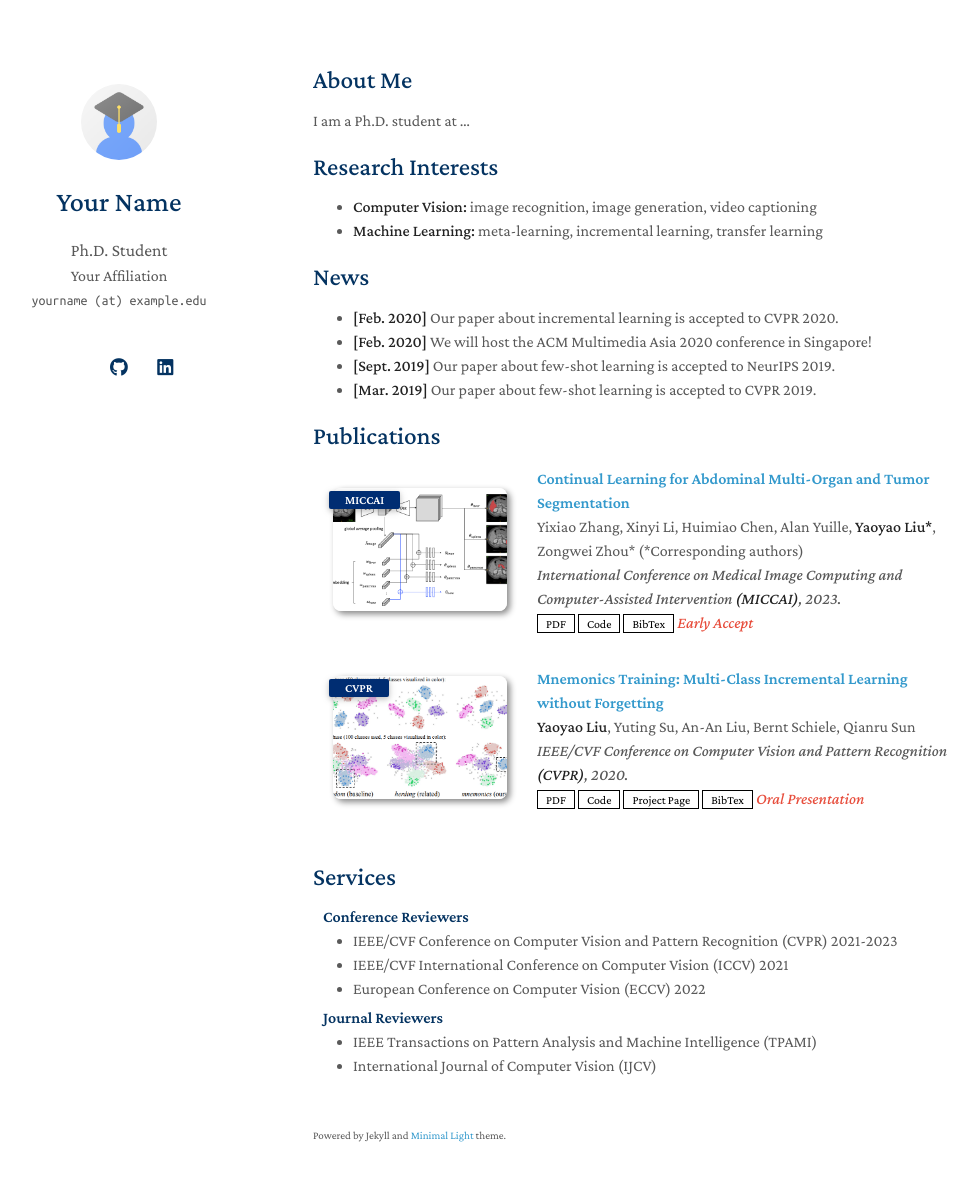
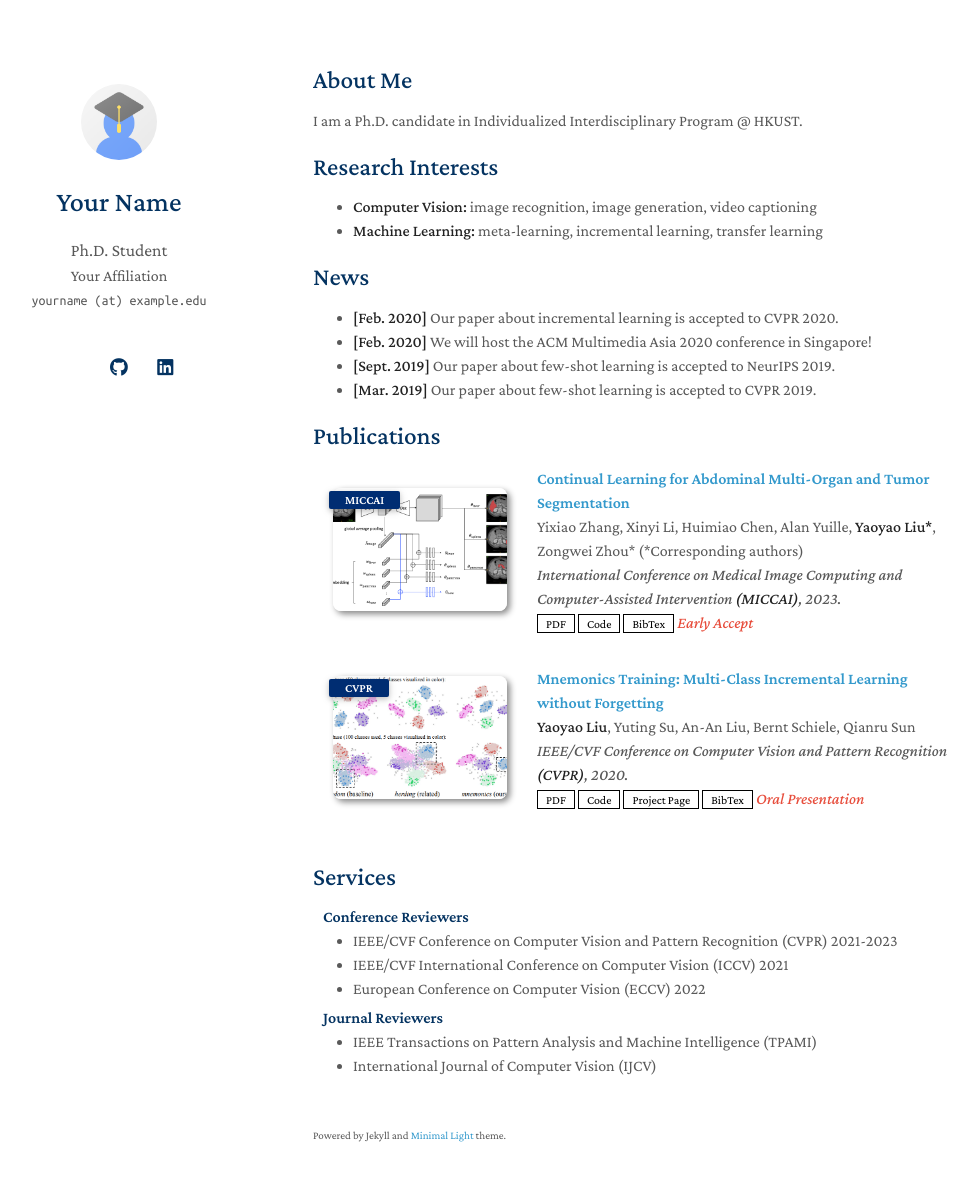
Before and after one commit to allenh16/allenh16.github.io, a Jekyll site: the page built from index.md, in a window 1280 px wide and 1216 px high. Shown: the top 1181 px of the window, without its empty margins (157-1135 px from the left). Built offline with Jekyll 4.4.1, drawn with Linux system fonts in a browser that asks for light colours; a style sheet for code colours, icons or effects is not loaded; our own code applies the rules of GitHub Pages for plain Markdown files.

Commit message:
Update index.md

```diff
--- a/index.md
+++ b/index.md
@@ -4,7 +4,7 @@ layout: homepage
 
 ## About Me
 
-I am a Ph.D. student at ...
+I am a Ph.D. candidate in Individualized Interdisciplinary Program @ HKUST.
 
 ## Research Interests
 
```
